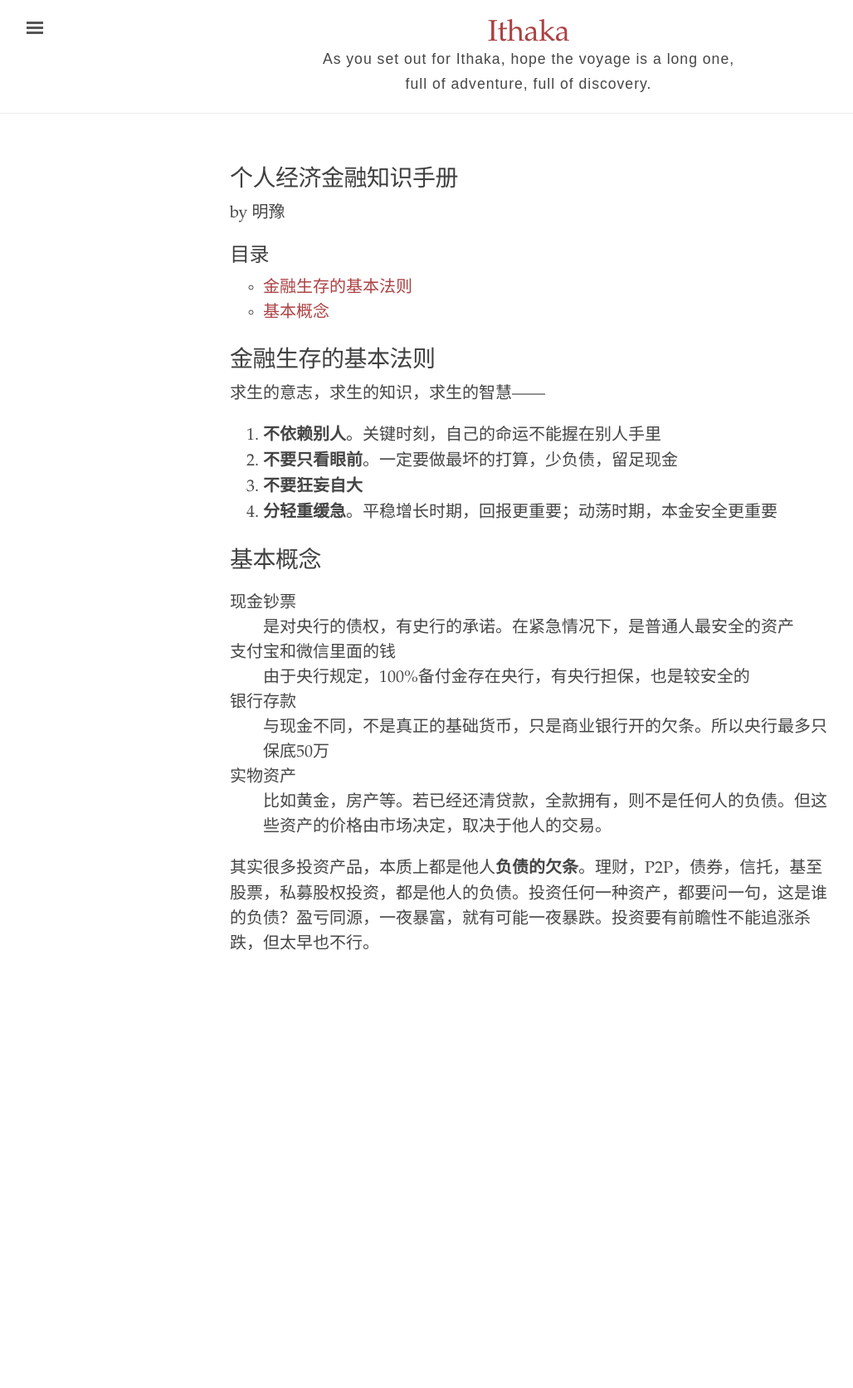
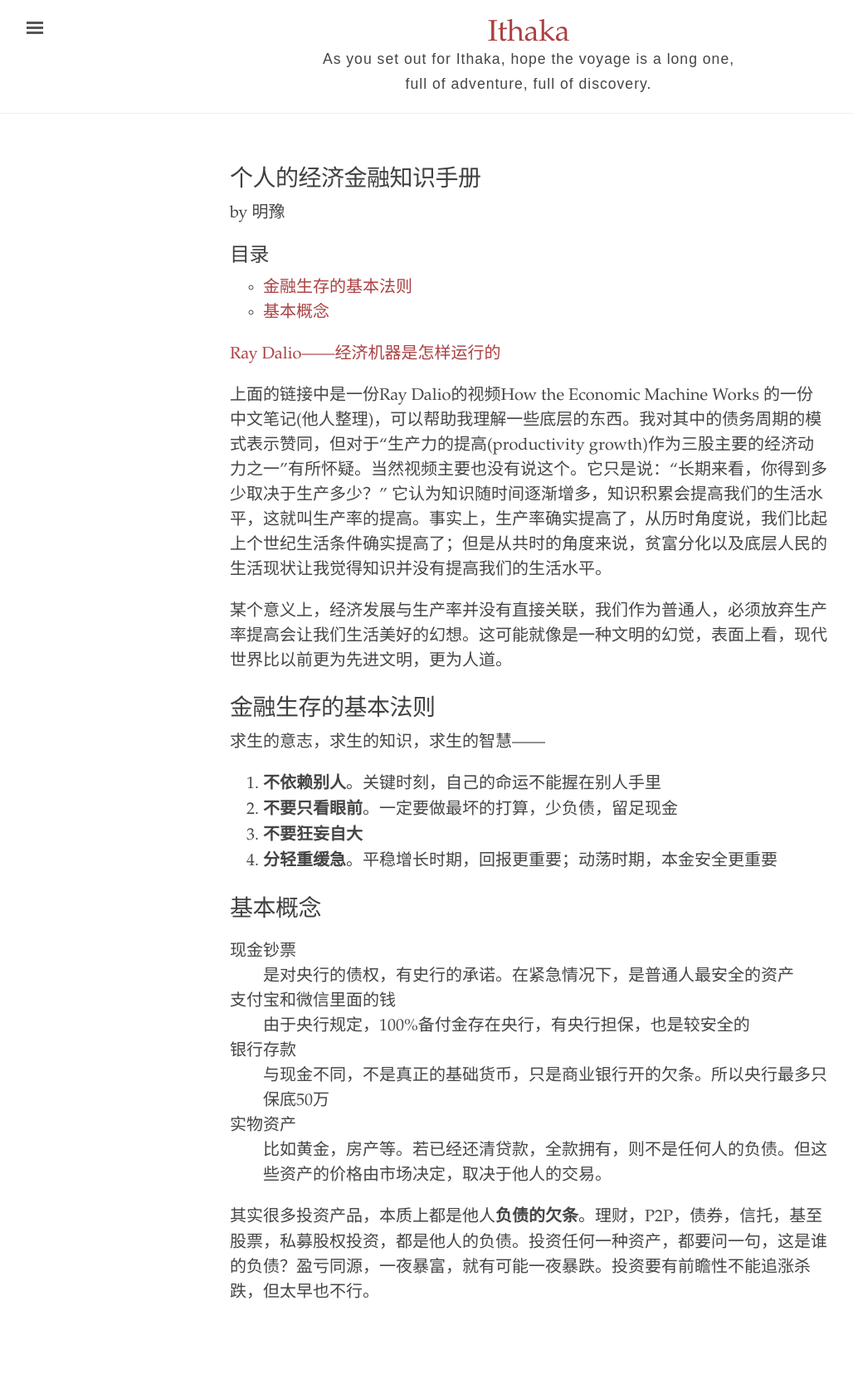
Before and after one commit to pyrhae/pyrhae.github.io, a Jekyll site: the page built from _texts/3-financial-handbook.md, in a window 1280 px wide. Shown: the whole page at 83% size, without its empty margins (3-1031 px from the left). Built offline with Jekyll 4.4.1, drawn with Linux system fonts in a browser that asks for light colours; before the commit the page ends 1253 px from its top, so only the background shows below that.

Commit message:
economic machine

```diff
--- a/_texts/3-financial-handbook.md
+++ b/_texts/3-financial-handbook.md
@@ -1,6 +1,6 @@
 ---
 layout: narrative
-title: "个人经济金融知识手册"
+title: "个人的经济金融知识手册"
 author: 明豫
 source: 伊萨卡
 publication-date: 2022
@@ -10,6 +10,12 @@ publication-date: 2022
 
 * ToC
 {:toc}
+
+[Ray Dalio——经济机器是怎样运行的](../../assets/%E7%BB%8F%E6%B5%8E%E8%BF%90%E8%BD%AC%E5%8E%9F%E7%90%86-%E7%AC%94%E8%AE%B0.pdf "经济学")
+
+上面的链接中是一份Ray Dalio的视频How the Economic Machine Works 的一份中文笔记(他人整理)，可以帮助我理解一些底层的东西。我对其中的债务周期的模式表示赞同，但对于“生产力的提高(productivity growth)作为三股主要的经济动力之一”有所怀疑。当然视频主要也没有说这个。它只是说：“长期来看，你得到多少取决于生产多少？” 它认为知识随时间逐渐增多，知识积累会提高我们的生活水平，这就叫生产率的提高。事实上，生产率确实提高了，从历时角度说，我们比起上个世纪生活条件确实提高了；但是从共时的角度来说，贫富分化以及底层人民的生活现状让我觉得知识并没有提高我们的生活水平。
+
+某个意义上，经济发展与生产率并没有直接关联，我们作为普通人，必须放弃生产率提高会让我们生活美好的幻想。这可能就像是一种文明的幻觉，表面上看，现代世界比以前更为先进文明，更为人道。
 
 # 金融生存的基本法则
 求生的意志，求生的知识，求生的智慧——
```
Also changed, not shown: _texts/1-invest-oneself.md (+5 -0 lines), 1 other file.
